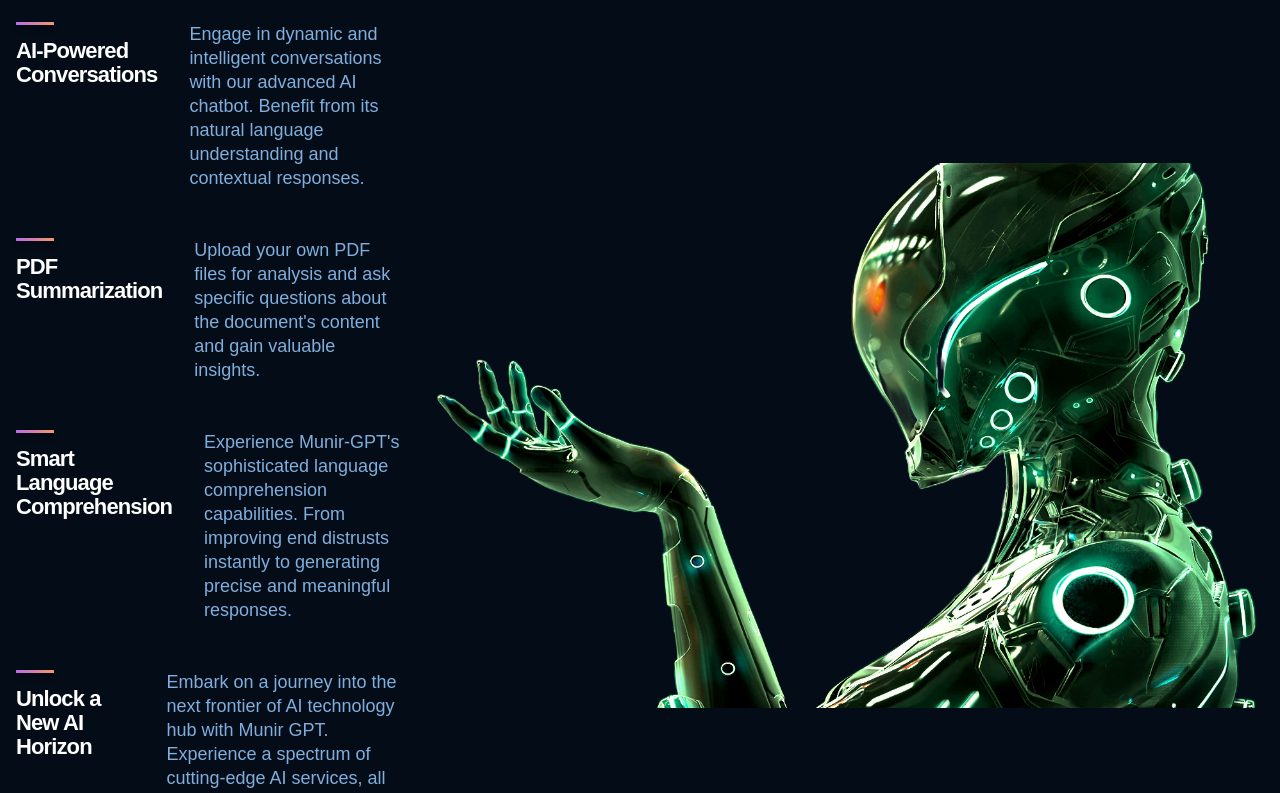
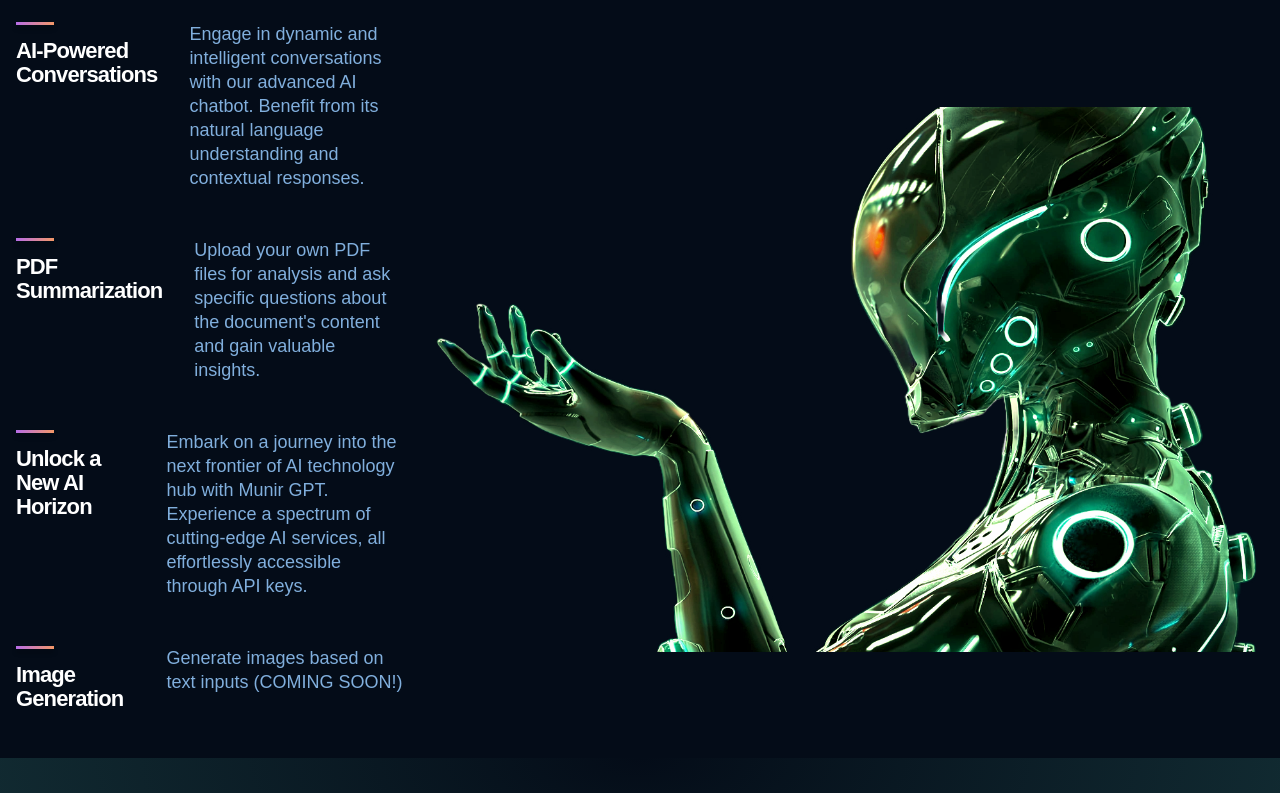
Before and after one commit to MuhammadMunir1214/Munir-GPT, a React (Create React App) app: page / in a window 1280 px wide. Shown: the part 2000-2793 px from the top of the page. Built offline with nearby package versions, Linux system fonts and the light colour scheme.

Commit message:
Added comments to the OpenAI files

```diff
--- a/src/containers/features/Features.jsx
+++ b/src/containers/features/Features.jsx
@@ -13,12 +13,12 @@ const featuresData = [
     text: "Upload your own PDF files for analysis and ask specific questions about the document's content and gain valuable insights.",
   },
   {
-    title: "Smart Language Comprehension",
-    text: "Experience Munir-GPT's sophisticated language comprehension capabilities. From improving end distrusts instantly to generating precise and meaningful responses.",
+    title: "Unlock a New AI Horizon",
+    text: "Embark on a journey into the next frontier of AI technology hub with Munir GPT. Experience a spectrum of cutting-edge AI services, all effortlessly accessible through API keys.",
   },
   {
-    title: "Unlock a New AI Horizon",
-    text: "Embark on a journey into the next frontier of AI technology hub with Munir GPT. Experience a spectrum of cutting-edge AI services, all effortlessly accessible through API keys.",
+    title: "Image Generation",
+    text: "Generate images based on text inputs (COMING SOON!)",
   },
 ];
 
--- a/src/containers/openAI/OpenAI.jsx
+++ b/src/containers/openAI/OpenAI.jsx
@@ -8,19 +8,20 @@ function OpenAI() {
   //   getEngines();
   // }, []);
 
-  const chatLogContainerRef = useRef();
-  const [input, setInput] = useState("");
+  const chatLogContainerRef = useRef(); // Ref to scroll to the bottom of the chat log
+  const [input, setInput] = useState(""); // State to manage user input
   const [models, setModels] = useState([]);
   const [chatLog, setChatLog] = useState([
-    { user: "gpt", message: "Hello, how can I help you today?" },
-    // { user: "me", message: "What is 2+2" },
+    { user: "gpt", message: "Hello, how can I help you today?" }, // State to manage the chat log
   ]);
 
+  // Function to scroll to the bottom of the chat log
   const scrollToBottom = () => {
     chatLogContainerRef.current.scrollTop =
       chatLogContainerRef.current.scrollHeight;
   };
 
+  // Scroll to the bottom whenever the chat log changes
   useEffect(() => {
     scrollToBottom();
   }, [chatLog]);
@@ -35,6 +36,7 @@ function OpenAI() {
   //     .then((data) => setModels(data.models.data));
   // }
 
+  // Function to handle user input
   async function handleSubmit(e) {
     e.preventDefault();
     let chatLogNew = [...chatLog, { user: "me", message: `${input}` }];
@@ -42,8 +44,10 @@ function OpenAI() {
 
     setChatLog(chatLogNew);
 
+    // Combine chat messages into a single string
     const messages = chatLogNew.map((message) => message.message).join("\n");
 
+    // Send user's input to the server and receive a response
     const response = await fetch("http://localhost:3001/openAI", {
       method: "POST",
       headers: {
@@ -53,6 +57,8 @@ function OpenAI() {
         message: messages,
       }),
     });
+
+    // Add the AI's response to the chat log
     const data = await response.json();
     setChatLog([...chatLogNew, { user: "gpt", message: `${data.message}` }]);
     console.log(data.message);
@@ -99,6 +105,7 @@ function OpenAI() {
   );
 }
 
+// Functional component to display chat messages
 const ChatMessage = ({ message }) => {
   return (
     <div className={`chat-message ${message.user === "gpt" && "chatgpt"}`}>
```
Also changed, not shown: openAI-Backend/gptIndex.js (+22 -11 lines).
